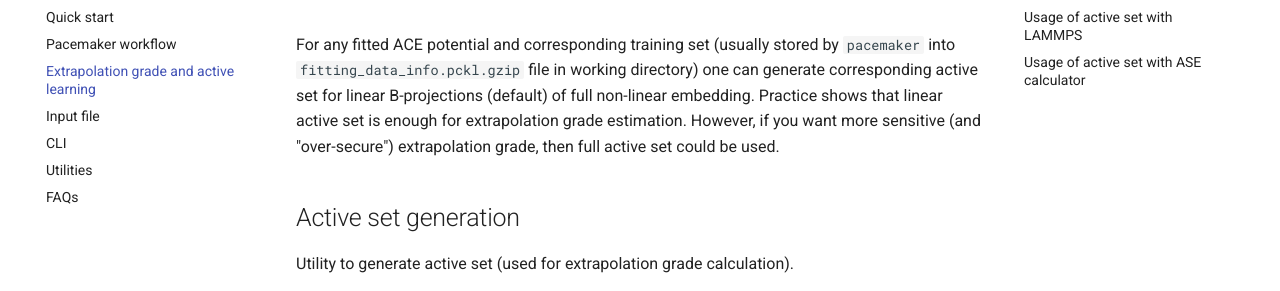
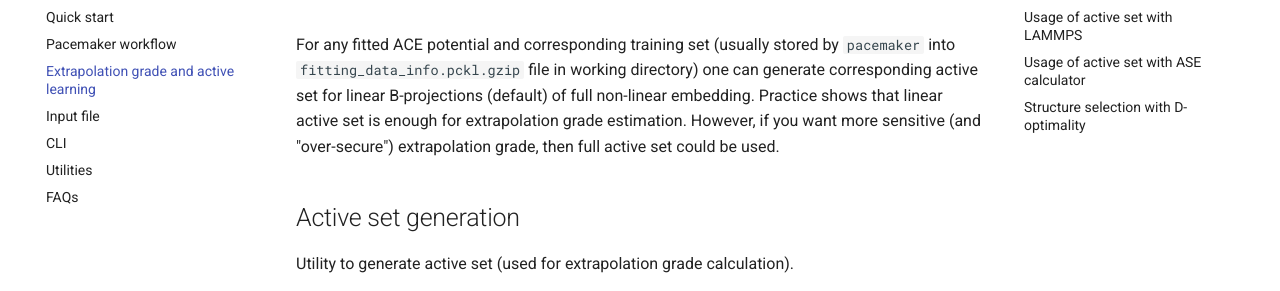
Before and after one commit to ICAMS/python-ace, an MkDocs documentation site: the page built from docs/pacemaker/active_learning.md, in a window 1280 px wide. Shown: the part 148-439 px from the top of the page. Built offline with MkDocs 1.6.1 and Material for MkDocs 9.7.7, drawn with Linux system fonts in a browser that asks for light colours.

Commit message:
Update active_learning.md

````diff
--- a/docs/pacemaker/active_learning.md
+++ b/docs/pacemaker/active_learning.md
@@ -108,7 +108,7 @@
 calc.results["gamma"]
 ```
 
-# Structure selection with D-optimality
+## Structure selection with D-optimality
 
 Once you have list of extrapolative structures (i.e. `extrapolative_structures.dump` from LAMMPS),
 you can select optimal subset of them using D-optimality criterion. For doing this, use `pace_select` command:
````
